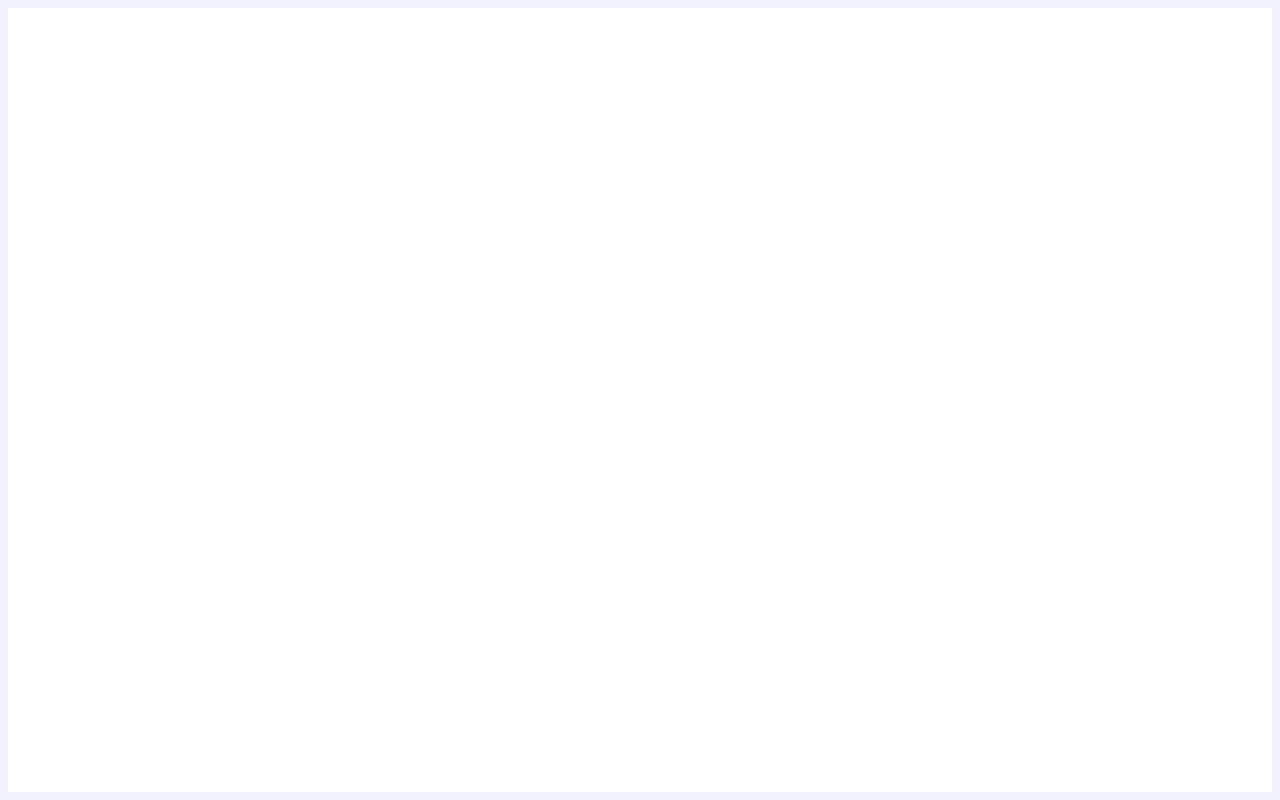
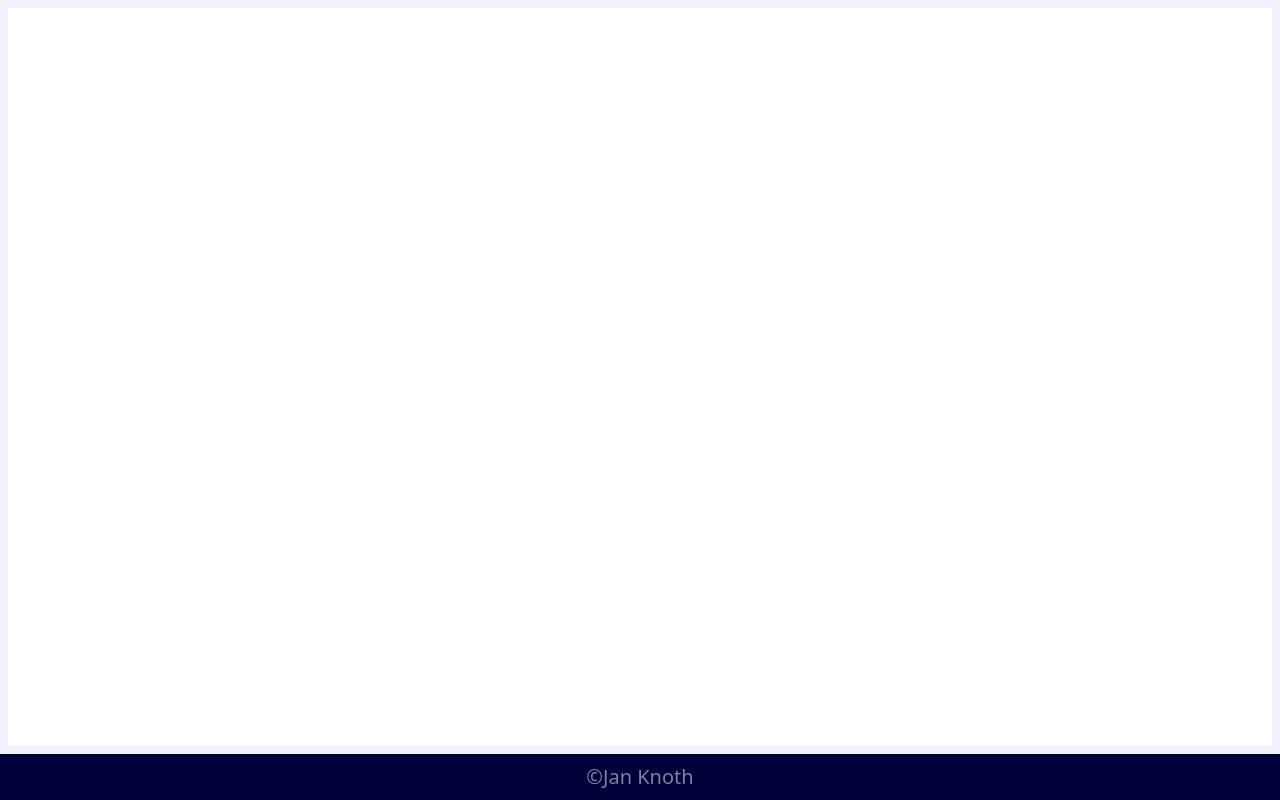
Before and after one commit to ZanyKnoth/kanban-nastenka-projekt, a Vue app in the folder frontend/: page / in a window 1280 px wide. Built offline with nearby package versions, Linux system fonts and the light colour scheme.

Commit message:
Changed design for Footer

```diff
--- a/frontend/src/components/Footer.vue
+++ b/frontend/src/components/Footer.vue
@@ -1,5 +1,7 @@
 <template>
-
+  <footer class="footer d-flex justify-content-center align-items-center p-2">
+    <span id="foot" class="footer__text fs-5">©Jan Knoth</span>
+  </footer>
 </template>
 
 <script setup lang="ts">
@@ -7,5 +9,11 @@
 </script>
 
 <style scoped>
+  .footer {
+    background: rgb(0, 0, 58);
+  }
 
+  .footer__text {
+    color: rgba(255,255,255,.5);
+  }
 </style>
```
